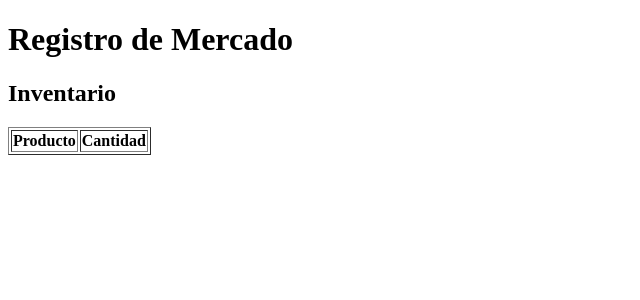
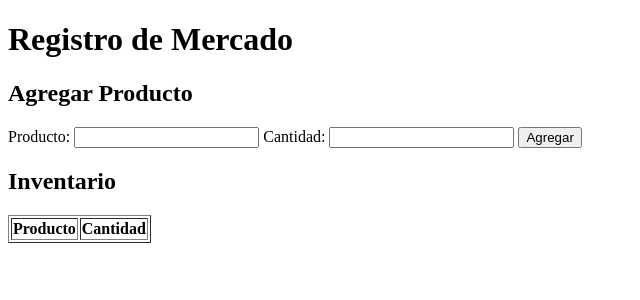
Before and after one commit to Aryamt22/registro-mercado, a Flask app: page / in a window 1280 px wide. Shown: the top 300 px of the page, without its empty margins (0-640 px from the left). Run offline with Flask 3, Linux system fonts and the light colour scheme; lists and menus that the app fills with data are empty.

Commit message:
Update index.html

```diff
--- a/templates/index.html
+++ b/templates/index.html
@@ -7,6 +7,16 @@
 </head>
 <body>
     <h1>Registro de Mercado</h1>
+
+    <h2>Agregar Producto</h2>
+    <form id="formAgregar">
+        <label for="producto">Producto:</label>
+        <input type="text" id="producto" name="producto" required>
+        <label for="cantidad">Cantidad:</label>
+        <input type="number" id="cantidad" name="cantidad" required>
+        <button type="submit">Agregar</button>
+    </form>
+
     <h2>Inventario</h2>
     <table border="1">
         <tr>
@@ -20,5 +30,25 @@
         </tr>
         {% endfor %}
     </table>
+
+    <script>
+        document.getElementById('formAgregar').addEventListener('submit', function(event) {
+            event.preventDefault();
+            let producto = document.getElementById('producto').value;
+            let cantidad = document.getElementById('cantidad').value;
+
+            fetch('/agregar', {
+                method: 'POST',
+                headers: { 'Content-Type': 'application/json' },
+                body: JSON.stringify({ producto: producto, cantidad: cantidad, consumo: {} })
+            })
+            .then(response => response.json())
+            .then(data => {
+                alert(data.message);
+                location.reload();
+            })
+            .catch(error => console.error('Error:', error));
+        });
+    </script>
 </body>
 </html>
```
